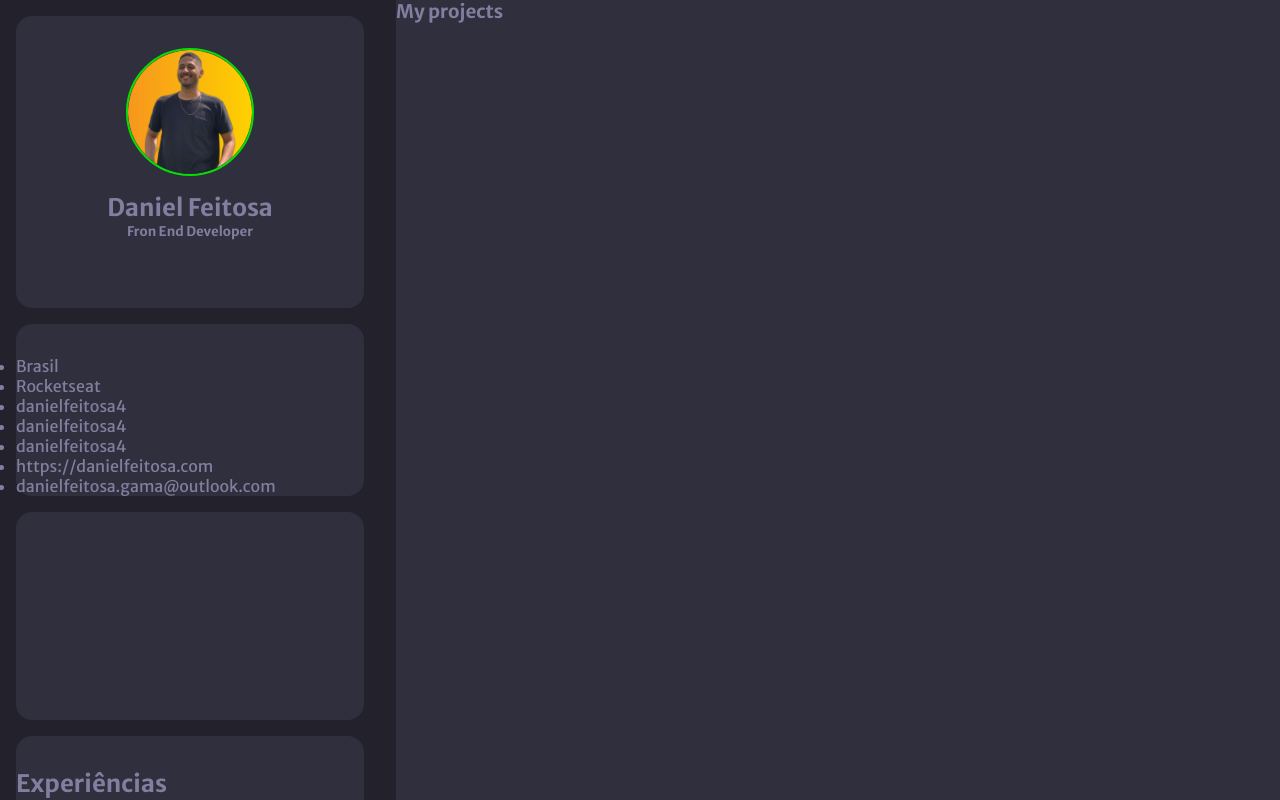
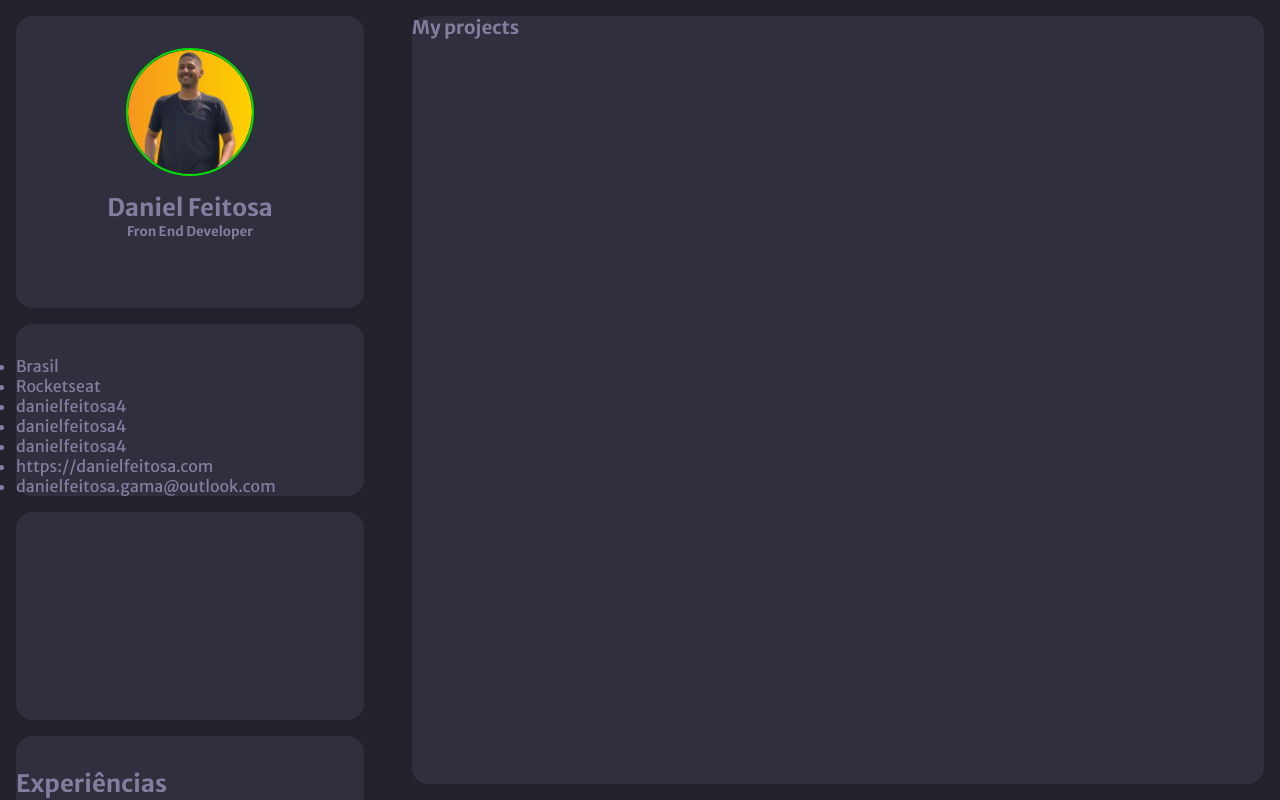
Before and after one commit to danielfeitosa4/PortfolioRocketSeat, a plain HTML site: page index.html in a window 1280 px wide. Drawn offline with Linux system fonts and the light colour scheme.

Commit message:
background color main

```diff
--- a/assets/css/style.css
+++ b/assets/css/style.css
@@ -102,4 +102,6 @@ aside::-webkit-scrollbar {
 main {
   background-color: var(--bg-cards);
   width: 100vw;
+  margin: 1rem;
+  border-radius: 1rem;
 }
```
